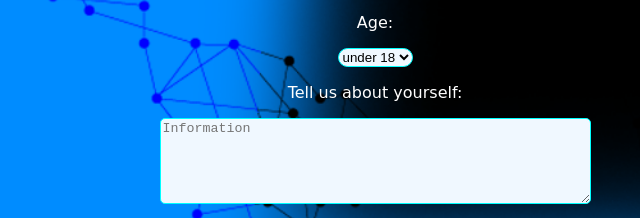
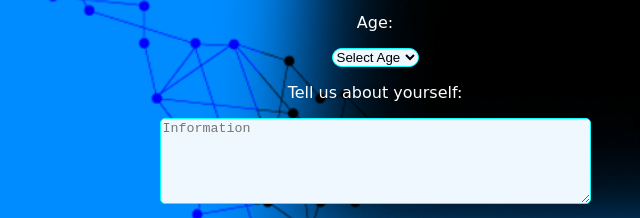
Before and after one commit to EliShtarker/22.10.2023, a plain HTML site: page homework collection/home work 03/index.html in a window 1280 px wide. Shown: the part 380-598 px from the top of the page, 265-905 px from the left. Drawn offline with Linux system fonts and the light colour scheme.

Commit message:
Add files via upload

```diff
--- a/homework collection/home work 03/index.html
+++ b/homework collection/home work 03/index.html
@@ -25,6 +25,7 @@
 <input type="password" placeholder="Password" required>
 <p>Age:</p>
 <select name="age" id="age">
+    <option>Select Age</option>
     <option>under 18</option>
     <option>18-35</option>
     <option>35-46</option>
```
